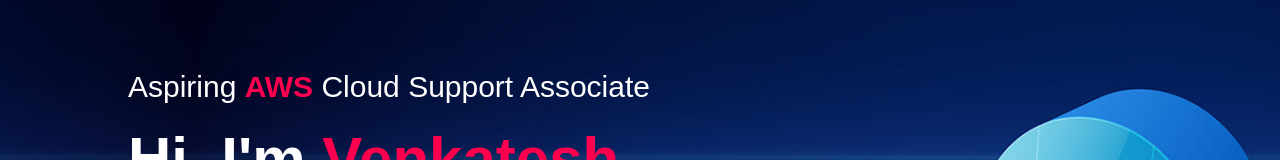
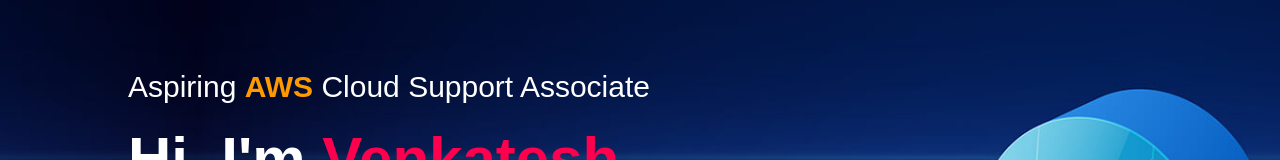
Before and after one commit to Venkatesh170804/Portfolio, a plain HTML site: page index.html in a window 1280 px wide. Shown: the part 233-393 px from the top of the page. Drawn offline with Linux system fonts and the light colour scheme.

Commit message:
Update style.css

```diff
--- a/style.css
+++ b/style.css
@@ -64,7 +64,7 @@ nav ul li a:hover::after{
     font-size: 30px;
 }
 .header-text p span{
-    color: #ff004f;
+    color: #ff9900;
 }
 .header-text h1{
     font-size: 60px;
```
